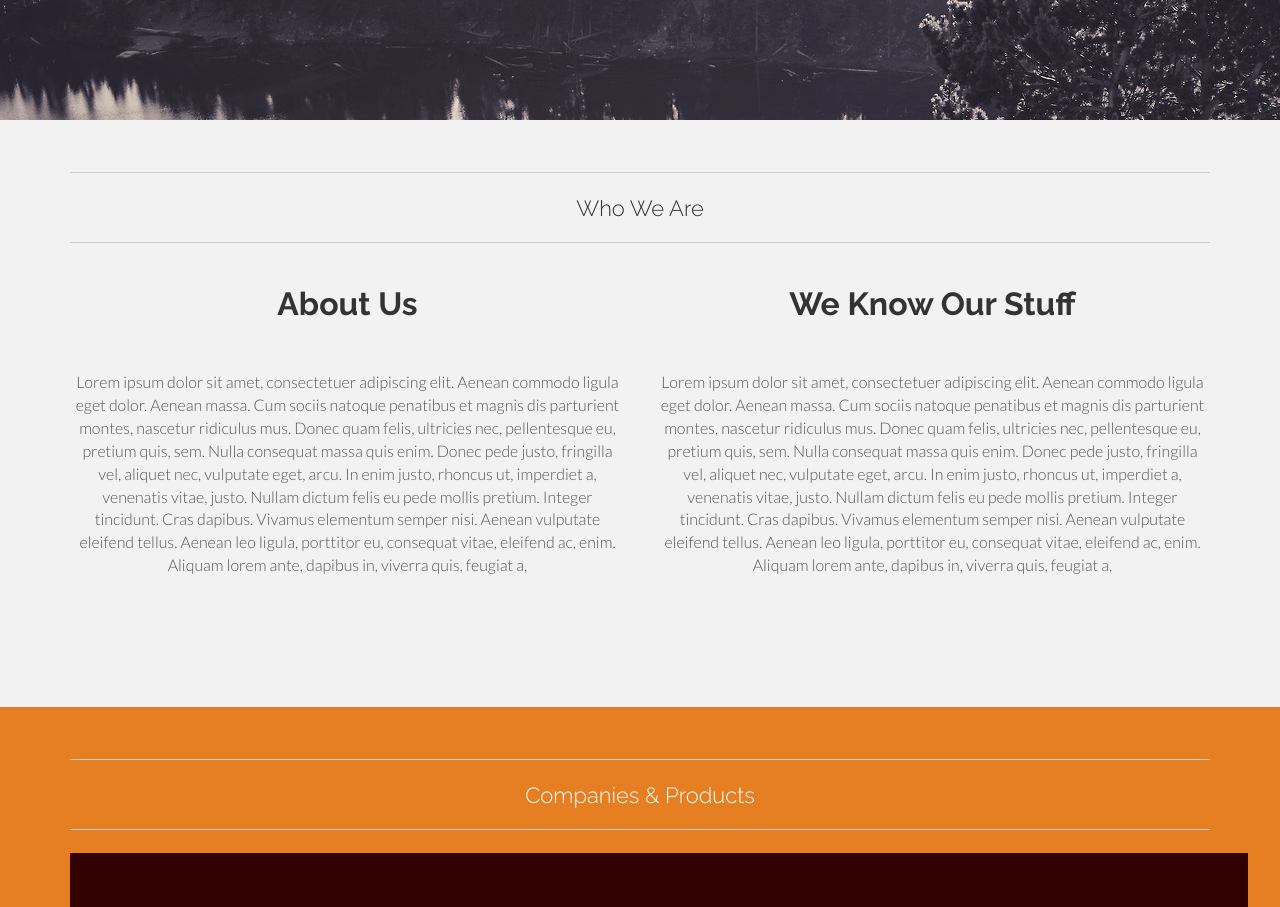
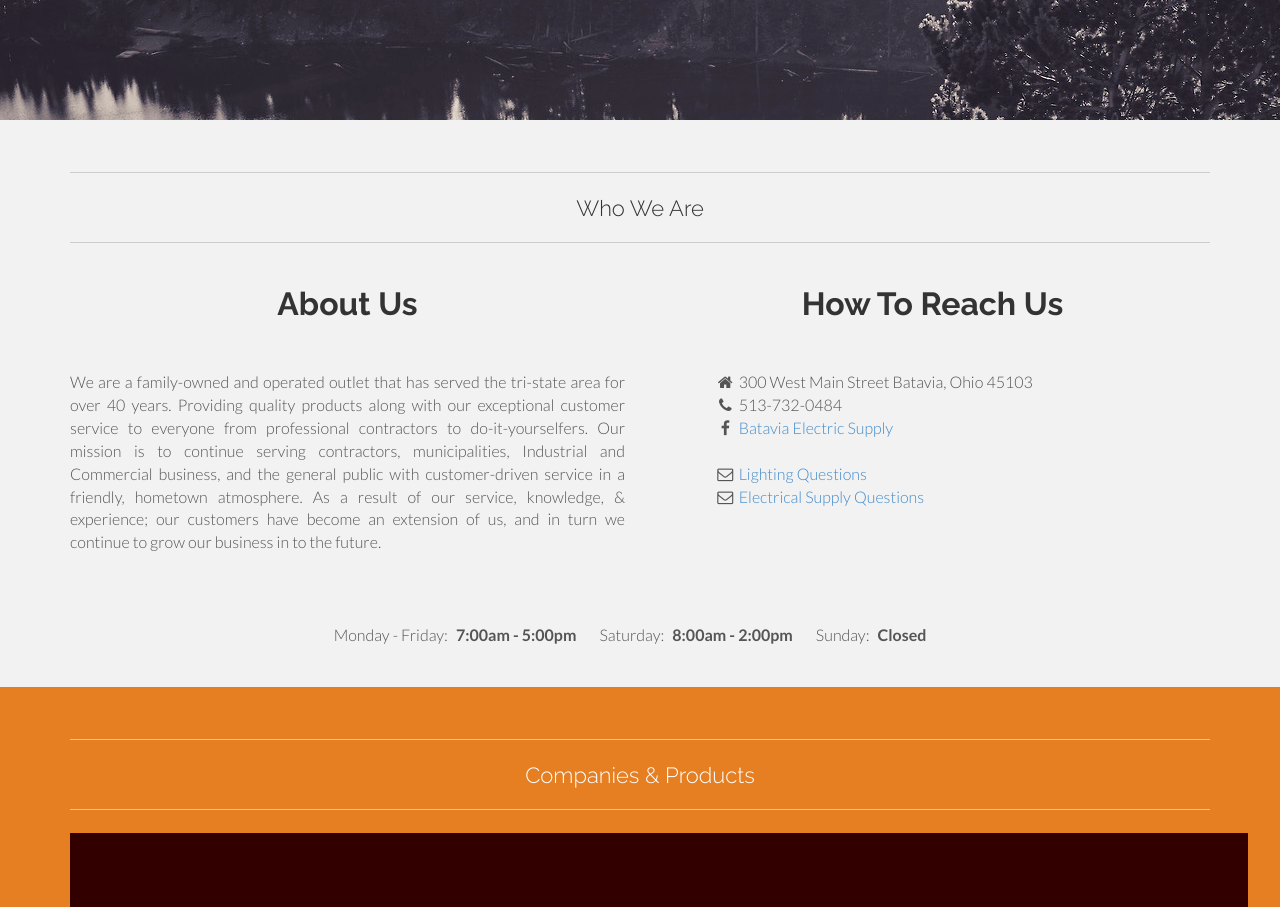
Before and after one commit to jaredhandra/batavia-electric, a plain HTML site: page index.html in a window 1280 px wide. Shown: the part 380-1287 px from the top of the page. Drawn offline with Linux system fonts and the light colour scheme; some packages are replaced by stand-ins of ours.

Commit message:
Added about us and hours

```diff
--- a/assets/css/main.css
+++ b/assets/css/main.css
@@ -89,10 +89,15 @@ a:focus {
     font-size: 20px;
     text-align: left;
 }
+.info {
+	padding-top: 40px;
+	padding-bottom: 20px;
+	padding-left: 60px;
+}
 .middle-section {
 	background-color: ;
 	padding-top: 30px;
-	padding-bottom: 80px;
+	padding-bottom: 40px;
 }
 .middle-section h2 {
     font-size: 22px;
@@ -102,6 +107,17 @@ a:focus {
     font-size: 32px;
     font-weight: 600;
     text-align: center;
+}
+.about {
+	text-align: justify;
+}
+.hours {
+	text-align: center;
+	padding-top: 20px;
+}
+.open {
+	padding-left: 5px;
+	padding-right: 20px;
 }
 .companies {
 	background-color: #E67E22;
@@ -127,18 +143,8 @@ a:focus {
 .contact #map {
 	padding-top: 10px;
 }
-.hours-heading {
-	padding-top: 30px;
-	padding-bottom: 30px;
-}
-.hours {
-	font-weight: bold;
-}
-#hoursOpen {
-	padding-bottom: 22px;
-}
-#emailUs {
-	vertical-align: bottom;
+.open {
+	font-weight: 600;
 }
 .btn-custom {
 	background-color: #E67E22;
--- a/index.html
+++ b/index.html
@@ -58,14 +58,33 @@
     		<div class="row">
     			<div class="col-md-6">
     				<h3>About Us</h3>
-    				<p>Lorem ipsum dolor sit amet, consectetuer adipiscing elit. Aenean commodo ligula eget dolor. Aenean massa. Cum sociis natoque penatibus et magnis dis parturient montes, nascetur ridiculus mus. Donec quam felis, ultricies nec, pellentesque eu, pretium quis, sem. Nulla consequat massa quis enim. Donec pede justo, fringilla vel, aliquet nec, vulputate eget, arcu. In enim justo, rhoncus ut, imperdiet a, venenatis vitae, justo. Nullam dictum felis eu pede mollis pretium. Integer tincidunt. Cras dapibus. Vivamus elementum semper nisi. Aenean vulputate eleifend tellus. Aenean leo ligula, porttitor eu, consequat vitae, eleifend ac, enim. Aliquam lorem ante, dapibus in, viverra quis, feugiat a,</p>
+    				<p class="about">We are a family-owned and operated outlet that has served the tri-state area for over 40 years.  Providing quality products along with our exceptional customer service to everyone from professional contractors to do-it-yourselfers. Our mission is to continue serving contractors, municipalities, Industrial and Commercial business, and the general public with customer-driven service in a friendly, hometown atmosphere. As a result of our service, knowledge, & experience; our customers have become an extension of us, and in turn we continue to grow our business in to the future.
+            </p>
     			</div>
     			<div class="col-md-6">
-  				  <h3>We Know Our Stuff</h3>
-  				  <p>Lorem ipsum dolor sit amet, consectetuer adipiscing elit. Aenean commodo ligula eget dolor. Aenean massa. Cum sociis natoque penatibus et magnis dis parturient montes, nascetur ridiculus mus. Donec quam felis, ultricies nec, pellentesque eu, pretium quis, sem. Nulla consequat massa quis enim. Donec pede justo, fringilla vel, aliquet nec, vulputate eget, arcu. In enim justo, rhoncus ut, imperdiet a, venenatis vitae, justo. Nullam dictum felis eu pede mollis pretium. Integer tincidunt. Cras dapibus. Vivamus elementum semper nisi. Aenean vulputate eleifend tellus. Aenean leo ligula, porttitor eu, consequat vitae, eleifend ac, enim. Aliquam lorem ante, dapibus in, viverra quis, feugiat a,</p>
+            <h3>How To Reach Us</h3>
+            <div class="info">
+              <i class="fa fa-home fa-fw"></i>  300 West Main Street Batavia, Ohio 45103<br>
+              <i class="fa fa-phone fa-fw"></i> 513-732-0484<br>
+              <i class="fa fa-facebook fa-fw"></i><a href="https://www.facebook.com/pages/Batavia-Electric-Supply-Co-Inc/216804718365827"> Batavia Electric Supply</a><br>
+              <br>
+              <i class="fa fa-envelope-o fa-fw"></i>  <a href="mailto:debbie@bataviaelectricsupply.com">Lighting Questions</a><br>
+              <i class="fa fa-envelope-o fa-fw"></i>  <a href="mailto:mark@bataviaelectricsupply.com">Electrical Supply Questions</a><br>
+            </div>
   				</div>
   			</div>
   		</div>
+
+    <!-- Hours -->
+    <div class="container">
+      <div class="row">
+        <div class="span12 hours">
+          Monday - Friday: <span class="open">7:00am - 5:00pm</span>
+          Saturday: <span class="open">8:00am - 2:00pm</span>
+          Sunday: <span class="open">Closed</span>
+        </div>
+      </div>
+    </div>
   	</div>
 
     <!--Companies -->
```
Also changed, not shown: 1 other file.
